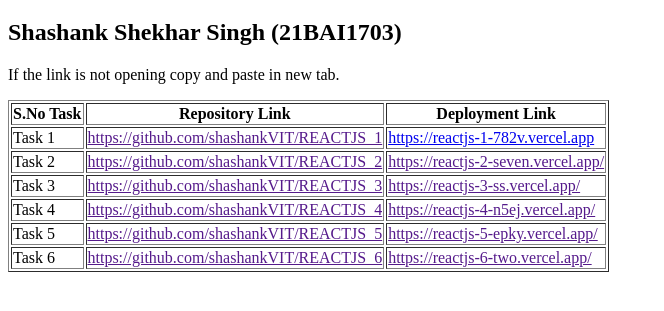
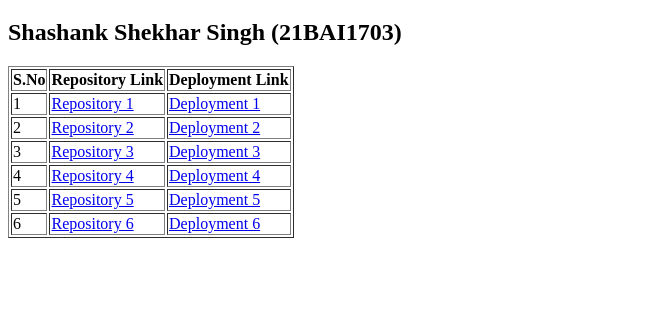
Before and after one commit to shashankVIT/REACTJS, a plain HTML site: page index.html in a window 1280 px wide. Shown: the part 61-372 px from the top of the page, without its empty margins (0-664 px from the left). Drawn offline with Linux system fonts and the light colour scheme.

Commit message:
Add files via upload

```diff
--- a/index.html
+++ b/index.html
@@ -8,41 +8,52 @@
     <h2>Shashank Shekhar Singh (21BAI1703)</h2>
     <table border="1">
       <tr>
-        <th>S.No Task</th>
+        <th>S.No</th>
         <th>Repository Link</th>
         <th>Deployment Link</th>
       </tr>
       <tr>
-        <td>Task 1</td>
-        <td><a href="">https://github.com/shashankVIT/REACTJS_1</a></td>
-        <td><a href="/">https://reactjs-1-782v.vercel.app</a></td>
+        <td>1</td>
+        <td>
+          <a href="https://github.com/shashankVIT/REACTJS_1">Repository 1</a>
+        </td>
+        <td><a href="https://reactjs-1-782v.vercel.app">Deployment 1</a></td>
       </tr>
       <tr>
-        <td>Task 2</td>
-        <td><a href="">https://github.com/shashankVIT/REACTJS_2</a></td>
-        <td><a href="">https://reactjs-2-seven.vercel.app/</a></td>
+        <td>2</td>
+        <td>
+          <a href="https://github.com/shashankVIT/REACTJS_2">Repository 2</a>
+        </td>
+        <td><a href="https://reactjs-2-seven.vercel.app/">Deployment 2</a></td>
       </tr>
       <tr>
-        <td>Task 3</td>
-        <td><a href="">https://github.com/shashankVIT/REACTJS_3</a></td>
-        <td><a href="">https://reactjs-3-ss.vercel.app/</a></td>
+        <td>3</td>
+        <td>
+          <a href="https://github.com/shashankVIT/REACTJS_3">Repository 3</a>
+        </td>
+        <td><a href="https://reactjs-3-ss.vercel.app/">Deployment 3</a></td>
       </tr>
       <tr>
-        <td>Task 4</td>
-        <td><a href="">https://github.com/shashankVIT/REACTJS_4</a></td>
-        <td><a href="">https://reactjs-4-n5ej.vercel.app/</a></td>
+        <td>4</td>
+        <td>
+          <a href="https://github.com/shashankVIT/REACTJS_4">Repository 4</a>
+        </td>
+        <td><a href="https://reactjs-4-n5ej.vercel.app/">Deployment 4</a></td>
       </tr>
       <tr>
-        <td>Task 5</td>
-        <td><a href="">https://github.com/shashankVIT/REACTJS_5</a></td>
-        <td><a href="">https://reactjs-5-epky.vercel.app/</a></td>
+        <td>5</td>
+        <td>
+          <a href="https://github.com/shashankVIT/REACTJS_5">Repository 5</a>
+        </td>
+        <td><a href="https://reactjs-5-epky.vercel.app/">Deployment 5</a></td>
       </tr>
       <tr>
-        <td>Task 6</td>
-        <td><a href="">https://github.com/shashankVIT/REACTJS_6</a></td>
-        <td><a href="">https://reactjs-6-two.vercel.app/</a></td>
+        <td>6</td>
+        <td>
+          <a href="https://github.com/shashankVIT/REACTJS_6">Repository 6</a>
+        </td>
+        <td><a href="https://reactjs-6-two.vercel.app/">Deployment 6</a></td>
       </tr>
-      <p>If the link is not opening copy and paste in new tab.</p>
     </table>
   </body>
 </html>
```
